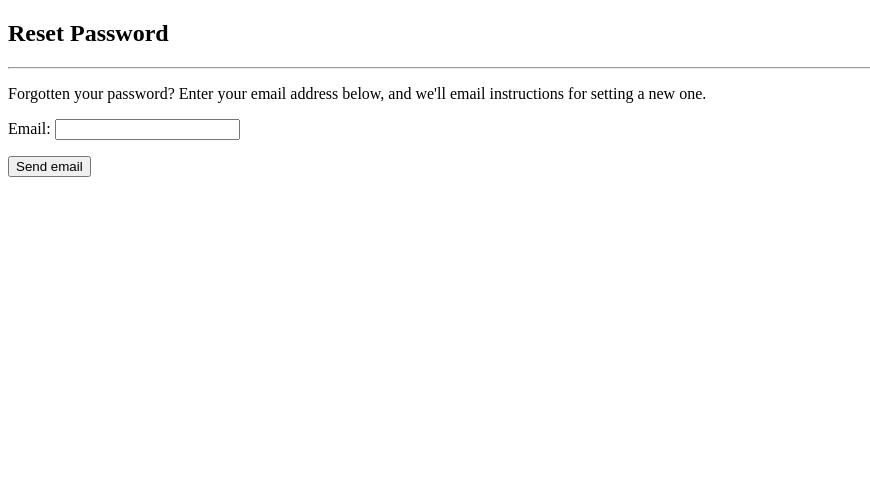
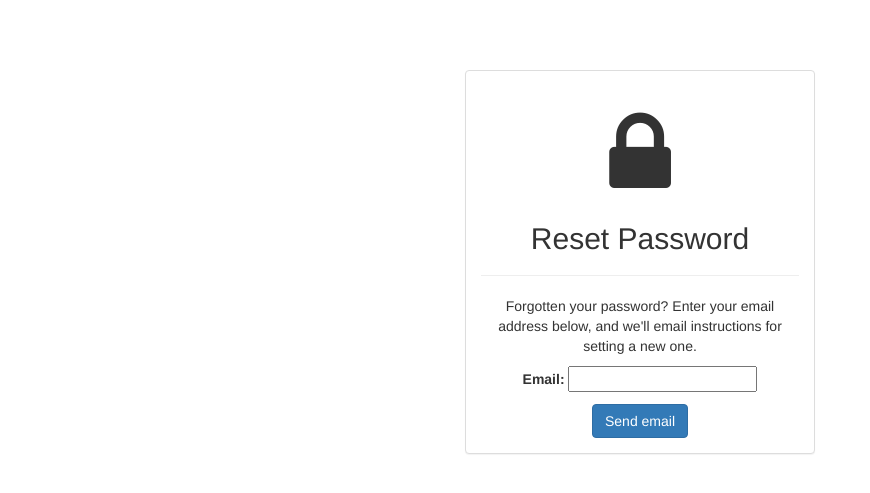
Before and after one commit to TinUIT/WebChat, a Django app: page /password-reset/ in a window 1280 px wide. Shown: the top 493 px of the page, without its empty margins (0-870 px from the left). Run offline with Django 4.2, Linux system fonts and the light colour scheme; some libraries are stand-ins or nearby versions.

Commit message:
update change-password

```diff
--- a/templates/password-reset/change-password.html
+++ b/templates/password-reset/change-password.html
@@ -11,8 +11,8 @@
         <button type="submit">Submit</button>
     </form> {% endcomment %}
     <link href="//maxcdn.bootstrapcdn.com/bootstrap/4.1.1/css/bootstrap.min.css" rel="stylesheet" id="bootstrap-css">
-{% comment %} <script src="//maxcdn.bootstrapcdn.com/bootstrap/4.1.1/js/bootstrap.min.js"></script> {% endcomment %}
-{% comment %} <script src="//cdnjs.cloudflare.com/ajax/libs/jquery/3.2.1/jquery.min.js"></script> {% endcomment %}
+	<script src="//maxcdn.bootstrapcdn.com/bootstrap/4.1.1/js/bootstrap.min.js"></script>
+	<script src="//cdnjs.cloudflare.com/ajax/libs/jquery/3.2.1/jquery.min.js"></script>
 {% load static %}
 <link rel="stylesheet" href="{% static 'css/changepassword.css' %}">
 <div class="card login-form">
@@ -47,8 +47,6 @@
 					<button type="submit" class="btn btn-primary btn-block submit-btn" ><a >Submit</a></button>
 				<a class= "backhome" href="/home" style="padding-left: 85%;" >Back</a>
 				</div>
-
-
 			</form>
 		</div>
 	</div>
--- a/templates/password-reset/password_reset.html
+++ b/templates/password-reset/password_reset.html
@@ -5,9 +5,18 @@
 	<meta http-equiv="X-UA-Compatible" content="IE=edge">
 	<meta name="viewport" content="width=device-width, initial-scale=1.0">
 	<title>Document</title>
+	<link href="//maxcdn.bootstrapcdn.com/bootstrap/3.3.0/css/bootstrap.min.css" rel="stylesheet" id="bootstrap-css">
+	<script src="//maxcdn.bootstrapcdn.com/bootstrap/3.3.0/js/bootstrap.min.js"></script>
+	<script src="//code.jquery.com/jquery-1.11.1.min.js"></script>
+	<link rel="stylesheet" href="https://maxcdn.bootstrapcdn.com/font-awesome/4.5.0/css/font-awesome.min.css">
 </head>
 <body>
-	<div class="container p-5">
+	<div class="container p-5" style=" padding-top: 70px;">
+		<div class="col-md-4 col-md-offset-4">
+			<div class="panel panel-default">
+				<div class="panel-body">
+					<div class="text-center">
+						<h3><i class="fa fa-lock fa-4x"></i></h3>
 						<h2 class="font-weight-bold mt-3">Reset Password</h2>
 						<hr>
 						<p>Forgotten your password? Enter your email address below, and we'll email instructions for setting a new one.</p>
@@ -17,5 +26,9 @@
 							<button class="btn btn-primary" type="submit">Send email</button>
 						</form>
 					</div>
+				</div>
+			</div>
+		</div>
+	</div>
 </body>
 </html>
```
Also changed, not shown: templates/password-reset/password_reset_confirm.html (+8 -0 lines). Lines whose indentation alone changed are shown as unchanged.
